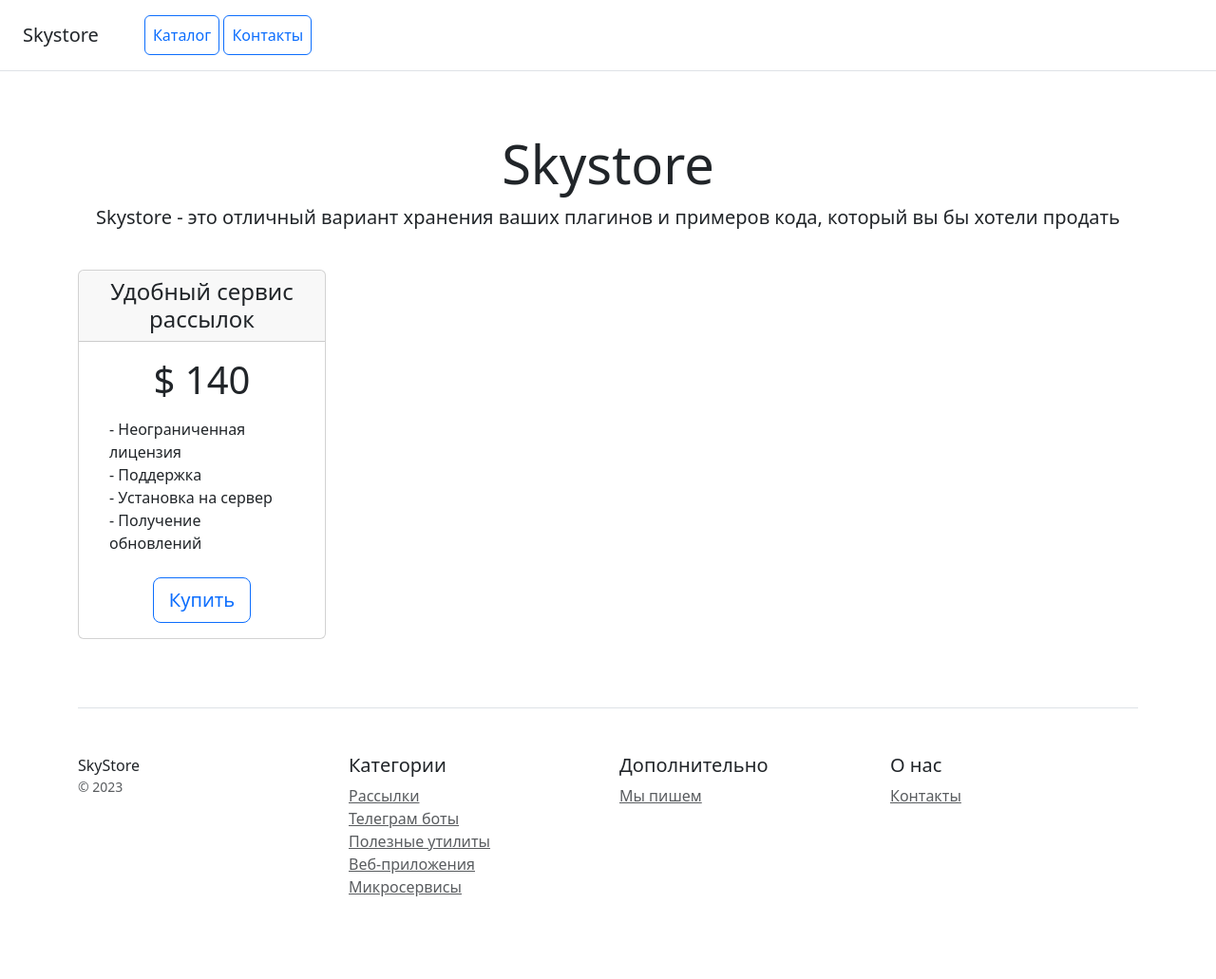
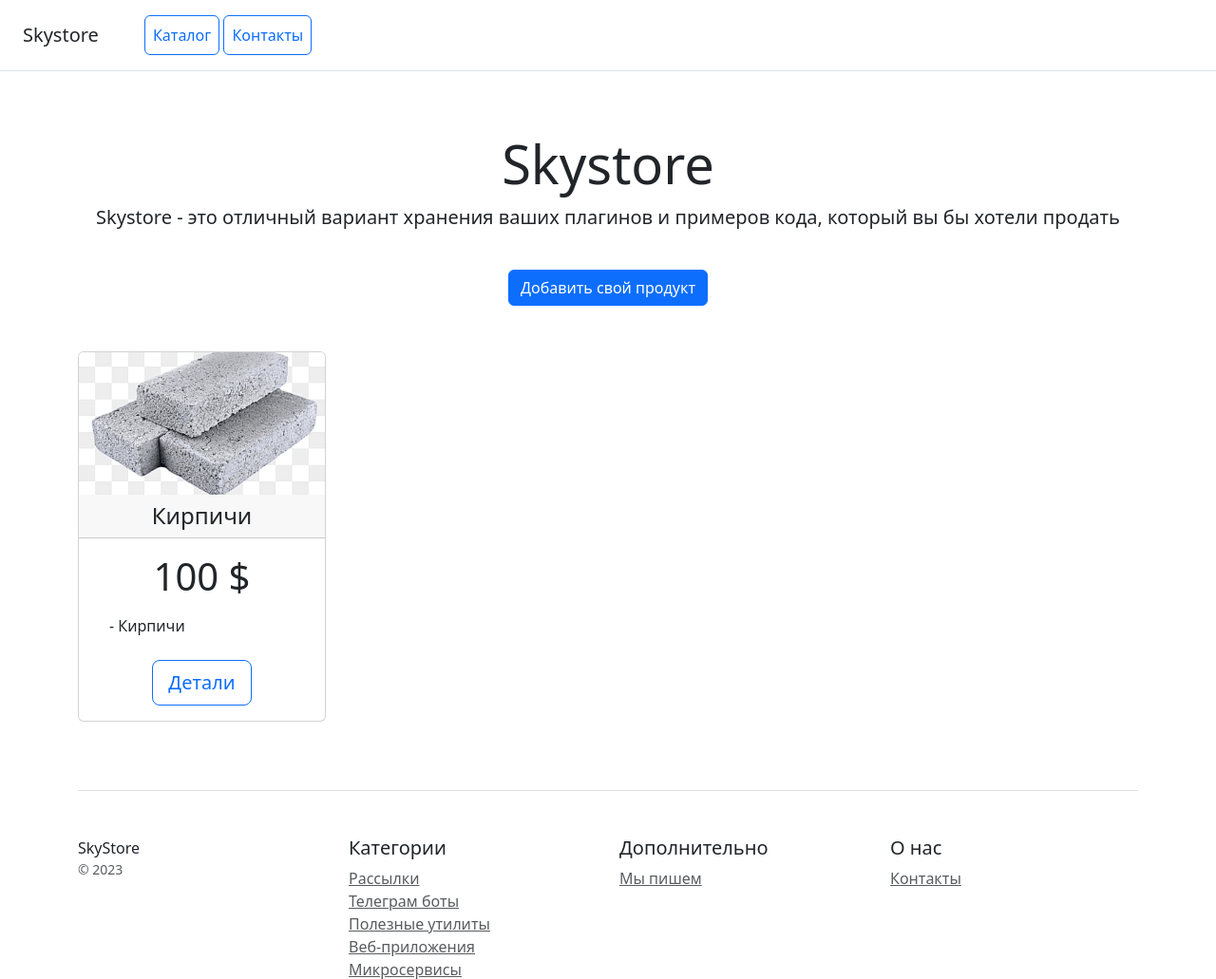
Before and after one commit to VikVyaz/Django_pr, a Django app: page / in a window 1280 px wide. Shown: the top 1031 px of the page at 95% size. Before the commit the page ends 944 px from the top, so only its background shows below. Run offline with Django 5.2, Linux system fonts and the light colour scheme; data comes from the database, SQL or seed files in the repository; some libraries are stand-ins or nearby versions.

Commit message:
Django Templating

```diff
--- /dev/null
+++ b/catalog/templates/catalog/base.html
@@ -0,0 +1,60 @@
+<!DOCTYPE html>
+<html lang="en">
+<head>
+    <meta charset="UTF-8">
+    <title>{% block title %}{% endblock %}</title>
+    <meta name="viewport" content="width=device-width, initial-scale=1">
+    <link rel="stylesheet" type="text/css" href="/static/css/bootstrap.min.css">
+
+</head>
+<body>
+<div class="d-flex flex-column flex-md-row align-items-center p-3 px-md-4 mb-3 bg-white border-bottom box-shadow">
+    <h5 class="my-0 mr-md-auto font-weight-normal">Skystore</h5>
+    <nav class="ms-5">
+        <a class="p-2 btn btn-outline-primary" href="/">Каталог</a>
+        <a class="p-2 btn btn-outline-primary" href="/contacts/">Контакты</a>
+    </nav>
+</div>
+
+{% block content_header %}{% endblock %}
+
+<div class="container">
+
+    {% block content %}{% endblock %}
+
+    <footer class="pt-4 my-md-5 pt-md-5 border-top">
+        <div class="row">
+            <div class="col-12 col-md">
+                SkyStore
+                <small class="d-block mb-3 text-muted">&copy; 2023</small>
+            </div>
+            <div class="col-6 col-md">
+                <h5>Категории</h5>
+                <ul class="list-unstyled text-small">
+                    <li><a class="text-muted" href="#">Рассылки</a></li>
+                    <li><a class="text-muted" href="#">Телеграм боты</a></li>
+                    <li><a class="text-muted" href="#">Полезные утилиты</a></li>
+                    <li><a class="text-muted" href="#">Веб-приложения</a></li>
+                    <li><a class="text-muted" href="#">Микросервисы</a></li>
+                </ul>
+            </div>
+            <div class="col-6 col-md">
+                <h5>Дополнительно</h5>
+                <ul class="list-unstyled text-small">
+                    <li><a class="text-muted" href="#">Мы пишем</a></li>
+                </ul>
+            </div>
+            <div class="col-6 col-md">
+                <h5>О нас</h5>
+                <ul class="list-unstyled text-small">
+                    <li><a class="text-muted" href="/contacts/">Контакты</a></li>
+                </ul>
+            </div>
+        </div>
+    </footer>
+</div>
+
+<script type="text/javascript" src="/static/js/bootstrap.bundle.min.js"></script>
+
+</body>
+</html>
--- a/catalog/templates/catalog/home.html
+++ b/catalog/templates/catalog/home.html
@@ -1,79 +1,49 @@
-<!doctype html>
-<html lang="en">
-<head>
-    <meta charset="utf-8">
-    <meta name="viewport" content="width=device-width, initial-scale=1">
-    <title>Skystore</title>
-    <link rel="stylesheet" type="text/css" href="/static/css/bootstrap.min.css">
+{% extends 'catalog/base.html' %}
 
-</head>
-<body>
-<div class="d-flex flex-column flex-md-row align-items-center p-3 px-md-4 mb-3 bg-white border-bottom box-shadow">
-    <h5 class="my-0 mr-md-auto font-weight-normal">Skystore</h5>
-    <nav class="ms-5">
-        <a class="p-2 btn btn-outline-primary" href="/">Каталог</a>
-        <a class="p-2 btn btn-outline-primary" href="/contacts/">Контакты</a>
-    </nav>
-</div>
+{% block title %}Каталог{% endblock %}
 
+{% block content_header %}
 <div class="pricing-header px-3 py-3 pt-md-5 pb-md-4 mx-auto text-center">
     <h1 class="display-4">Skystore</h1>
     <p class="lead">Skystore - это отличный вариант хранения ваших плагинов и примеров кода, который вы бы хотели
         продать</p>
 </div>
+{% endblock %}
 
-<div class="container">
+{% block content %}
 <div class="row text-center">
+    <div class="col-4"></div>
+        <div class="col-4">
+            <a href="{% url 'catalog:to_add_product' %}">
+                <button type="button" class="btn btn-primary">Добавить свой продукт</button>
+            </a>
+        </div>
+    <div class="col-4"></div>
+</div>
+
+<div class="row text-center mt-5">
+    {% if prods %}
+    {% for prod in prods %}
     <div class="col-3">
         <div class="card mb-4 box-shadow">
+            <img class="card-img-top" src="{{ prod.image.url }}" style="height: 150px; object-fit: cover;" alt="Нет изображения">
             <div class="card-header">
-                    <h4 class="my-0 font-weight-normal">Удобный сервис рассылок</h4>
+                <h4 class="my-0 font-weight-normal">{{ prod.name }}</h4>
             </div>
             <div class="card-body">
-                    <h1 class="card-title pricing-card-title">$ 140</h1>
+                <h1 class="card-title pricing-card-title">{{ prod.price }} $</h1>
                 <ul class="list-unstyled mt-3 mb-4 text-start m-3">
-                        <li>- Неограниченная лицензия</li>
-                        <li>- Поддержка</li>
-                        <li>- Установка на сервер</li>
-                        <li>- Получение обновлений</li>
+                    <li>- {{ prod.description|truncatechars:20 }}</li>
                 </ul>
-                    <button type="button" class="btn btn-lg btn-block btn-outline-primary">Купить</button>
+                <a href="{% url 'catalog:product_details' prod.id %}">
+                    <button type="button" class="btn btn-lg btn-block btn-outline-primary">Детали</button>
+                </a>
             </div>
         </div>
     </div>
+    {% endfor %}
+    {% else %}
+    <h2>Каталог пуст</h2>
+    {% endif %}
 </div>
-
-    <footer class="pt-4 my-md-5 pt-md-5 border-top">
-        <div class="row">
-            <div class="col-12 col-md">
-                SkyStore
-                <small class="d-block mb-3 text-muted">&copy; 2023</small>
-            </div>
-            <div class="col-6 col-md">
-                <h5>Категории</h5>
-                <ul class="list-unstyled text-small">
-                    <li><a class="text-muted" href="#">Рассылки</a></li>
-                    <li><a class="text-muted" href="#">Телеграм боты</a></li>
-                    <li><a class="text-muted" href="#">Полезные утилиты</a></li>
-                    <li><a class="text-muted" href="#">Веб-приложения</a></li>
-                    <li><a class="text-muted" href="#">Микросервисы</a></li>
-                </ul>
-            </div>
-            <div class="col-6 col-md">
-                <h5>Дополнительно</h5>
-                <ul class="list-unstyled text-small">
-                    <li><a class="text-muted" href="#">Мы пишем</a></li>
-                </ul>
-            </div>
-            <div class="col-6 col-md">
-                <h5>О нас</h5>
-                <ul class="list-unstyled text-small">
-                    <li><a class="text-muted" href="/contacts/">Контакты</a></li>
-                </ul>
-            </div>
-        </div>
-    </footer>
-</div>
-<script type="text/javascript" src="/static/js/bootstrap.bundle.min.js"></script>
-</body>
-</html>
+{% endblock %}
--- a/catalog/urls.py
+++ b/catalog/urls.py
@@ -6,4 +6,6 @@ app_name = CatalogConfig.name
 
 urlpatterns = [
     path('contacts/', views.contacts, name='contacts'),
+    path('products/<int:product_id>', views.product_details, name='product_details'),
+    path('to_add_product/', views.to_add_product, name='to_add_product'),
 ]
--- a/catalog/views.py
+++ b/catalog/views.py
@@ -1,10 +1,16 @@
-from django.shortcuts import render
+from django.shortcuts import render, redirect
 from django.http import HttpResponse
+from .models import Product, Category
+from django.shortcuts import get_object_or_404
 
 
 # Create your views here.
 def home(request):
-    return render(request, 'catalog/home.html')
+    products = Product.objects.all()
+    context = {
+        'prods': products
+    }
+    return render(request, 'catalog/home.html', context=context)
 
 
 def contacts(request):
@@ -15,3 +21,40 @@ def contacts(request):
 
         return HttpResponse(f'Спасибо {name}, с номером "{phone}" и сообщением "{message}". Данные в сохранность!)')
     return render(request, 'catalog/contacts.html')
+
+
+def product_details(request, product_id):
+
+    product = get_object_or_404(Product, id=product_id)
+    context = {
+        'product': product
+    }
+
+    return render(request, 'catalog/product_details.html', context=context)
+
+
+def to_add_product(request):
+    if request.method == 'POST':
+        name = request.POST.get('name')
+        description = request.POST.get('description')
+        price = request.POST.get('price')
+        category_id = request.POST.get('category')
+        image = request.FILES.get('image')
+
+        category = Category.objects.get(id=category_id)
+
+        Product.objects.create(
+            name=name,
+            description=description,
+            price=price,
+            category=category,
+            image=image
+        )
+
+        return redirect('home')
+
+    categories = Category.objects.all()
+    context = {
+        "categories": categories
+    }
+    return render(request, 'catalog/to_add_product.html', context=context)
```
Also changed, not shown: catalog/templates/catalog/contacts.html (+11 -58 lines), catalog/templates/catalog/product_details.html (added, +24 -0 lines), catalog/templates/catalog/to_add_product.html (added, +50 -0 lines), README.md, images_for_pr/twitter-post-27 (1).webp (added), media/photos/bricks.png (added), media/photos/pie.png (added), media/photos/twitter-post-27_1.webp (added), media/photos/twitter-post-27_1_P21AgAx.webp (added), media/photos/twitter-post-27_1_yWljTJJ.webp (added), media/photos/twitter-post-27_1_yebMSmi.webp (added). Lines whose indentation alone changed are shown as unchanged.
